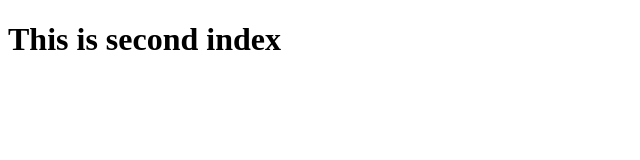
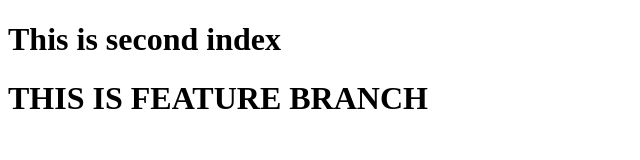
Before and after one commit to mahroofalip/datewithgit-sample, a plain HTML site: page index2.html in a window 1280 px wide. Shown: the whole page, without its empty margins (0-640 px from the left). Drawn offline with Linux system fonts and the light colour scheme.

Commit message:
firest feature commit

```diff
--- a/index2.html
+++ b/index2.html
@@ -8,5 +8,6 @@
 </head>
 <body>
     <h1>This is second index</h1>
+    <h1>THIS IS FEATURE BRANCH</h1>
 </body>
 </html>
```
